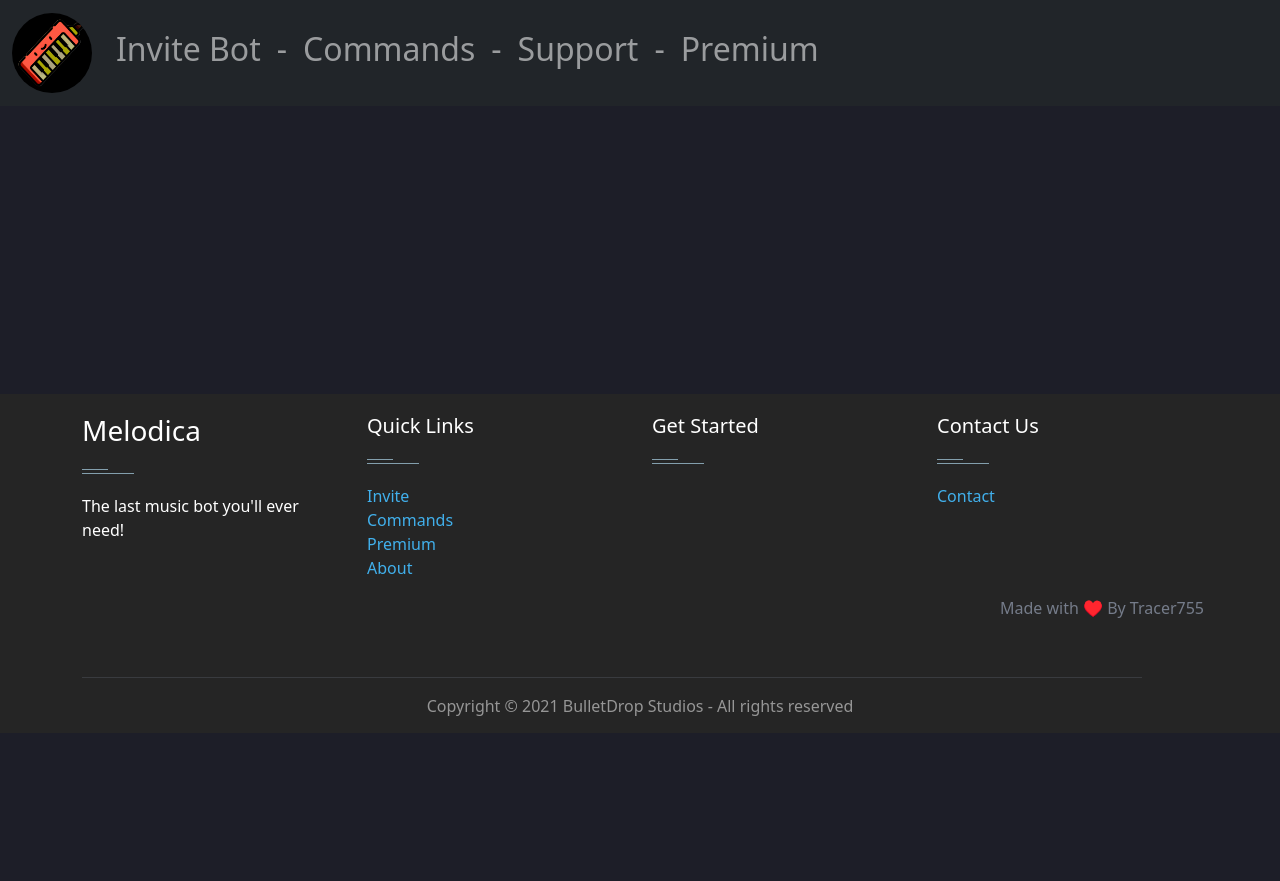
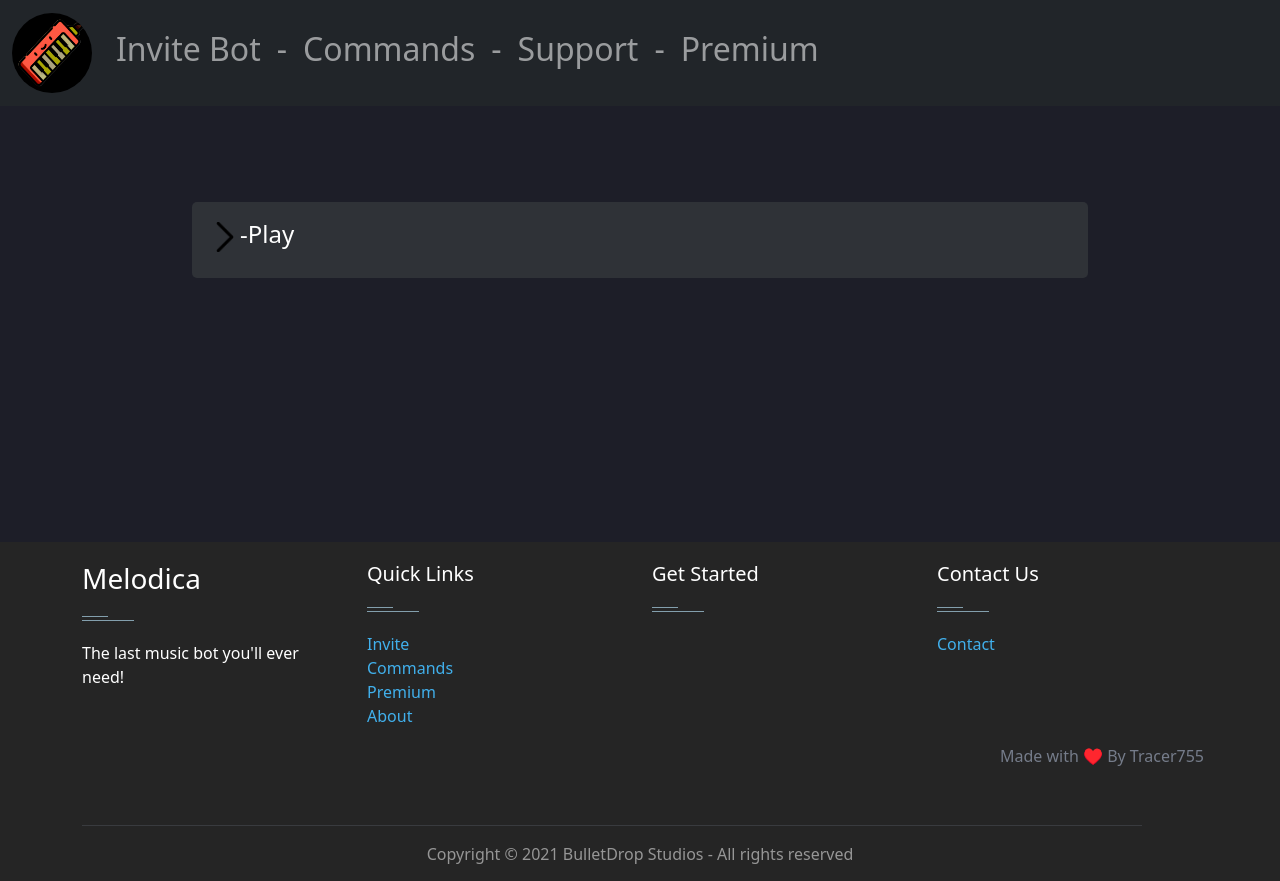
Before and after one commit to tracer755/tracer755.github.io, a PHP site: page /Melodica/Commands.html in a window 1280 px wide. Before the commit the page ends 716 px from the top, so only its background shows below. Run offline with PHP 8.4, Linux system fonts and the light colour scheme.

Commit message:
Add files via upload

```diff
--- a/Melodica/Command.css
+++ b/Melodica/Command.css
@@ -1,5 +1,5 @@
 .collapsible {
-  background-color: #777;
+  background-color: #2f3237;
   color: white;
   cursor: pointer;
   padding: 18px;
@@ -9,10 +9,11 @@
   outline: none;
   font-size: 15px;
   border-radius: 5px;
+  width: 70%;
 }
 
 .active, .collapsible:hover {
-  background-color: #777;
+  background-color: #2f3237;
 }
 
 .content {
@@ -20,6 +21,11 @@
   max-height: 0;
   overflow: hidden;
   transition: max-height 0.2s ease-out;
-  background-color: #777;
-  height: 105%;
+  background-color: #2f3237;
+  position:relative; top:-3px;
+  width: 70%;
+
 }
+.arrow{
+
+}
--- a/Melodica/Commands.html
+++ b/Melodica/Commands.html
@@ -6,6 +6,7 @@
 <title>Melodica Commands</title>
 <link rel="stylesheet" href="../melodica.css">
     <link rel="stylesheet" href="../footer.css">
+    <link rel="stylesheet" href="Command.css">
 <link rel="icon" href="../Melodica_Logo.png"/>
         <link href="https://cdn.jsdelivr.net/npm/bootstrap@5.1.2/dist/css/bootstrap.min.css" rel="stylesheet">
   <script src="https://cdn.jsdelivr.net/npm/bootstrap@5.1.2/dist/js/bootstrap.bundle.min.js"></script>
@@ -28,7 +29,7 @@
           <h2 class="nav-link" style="font-family: "Lucida Console", "Courier New", monospace;">-</h2>
         </li>
         <li class="nav-item">
-          <a class="nav-link" href="../Melodcia/Commands"><h2 style="font-family: "Lucida Console", "Courier New", monospace;">Commands</h2></a>
+          <a class="nav-link" href="#"><h2 style="font-family: "Lucida Console", "Courier New", monospace;">Commands</h2></a>
         </li>
                 <li class="nav-item">
           <h2 class="nav-link" style="font-family: "Lucida Console", "Courier New", monospace;">-</h2>
@@ -46,7 +47,35 @@
     </div>
   </div>
 </nav>
-      <br>
+      <br><br><br><br>
+
+
+
+<center>
+
+    <button onclick="rotateElem" class="collapsible"><h4><img src="arrow1.png" class="arrow" width="30" height="30">-Play</h4></button>
+<div class="content">
+  <p style="color: white">Lorem ipsum dolor sit amet, consectetur adipisicing elit, sed do eiusmod tempor incididunt ut labore et dolore magna aliqua. Ut enim ad minim veniam, quis nostrud exercitation ullamco laboris nisi ut aliquip ex ea commodo consequat.</p>
+</div>
+
+    </center>
+
+<script>
+var coll = document.getElementsByClassName("collapsible");
+var i;
+
+for (i = 0; i < coll.length; i++) {
+  coll[i].addEventListener("click", function() {
+    this.classList.toggle("active");
+    var content = this.nextElementSibling;
+    if (content.style.maxHeight){
+      content.style.maxHeight = null;
+    } else {
+      content.style.maxHeight = content.scrollHeight + "px";
+    }
+  });
+}
+</script>
 
 
     <br><br><br><br><br><br><br><br><br><br><br>
```
Also changed, not shown: Melodica/arrow1.png (added).
